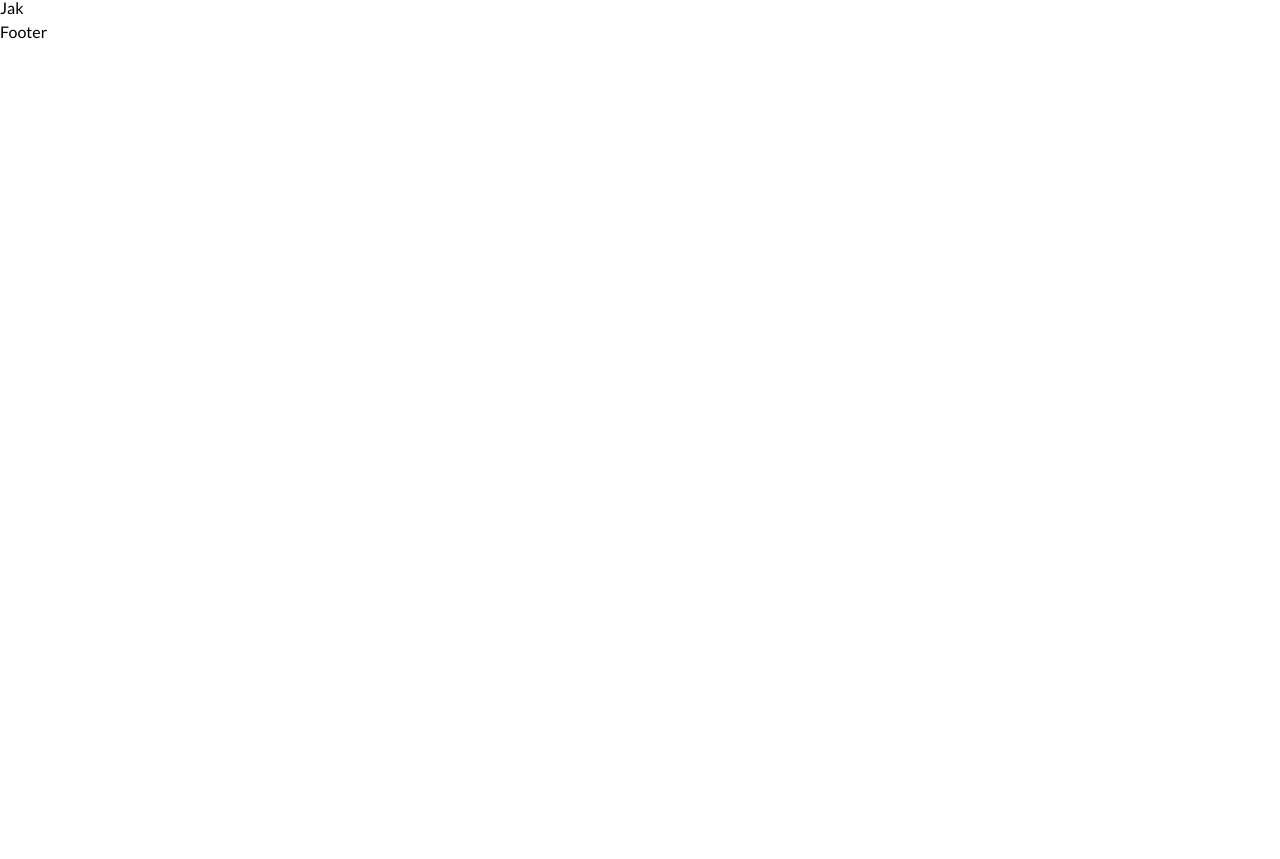
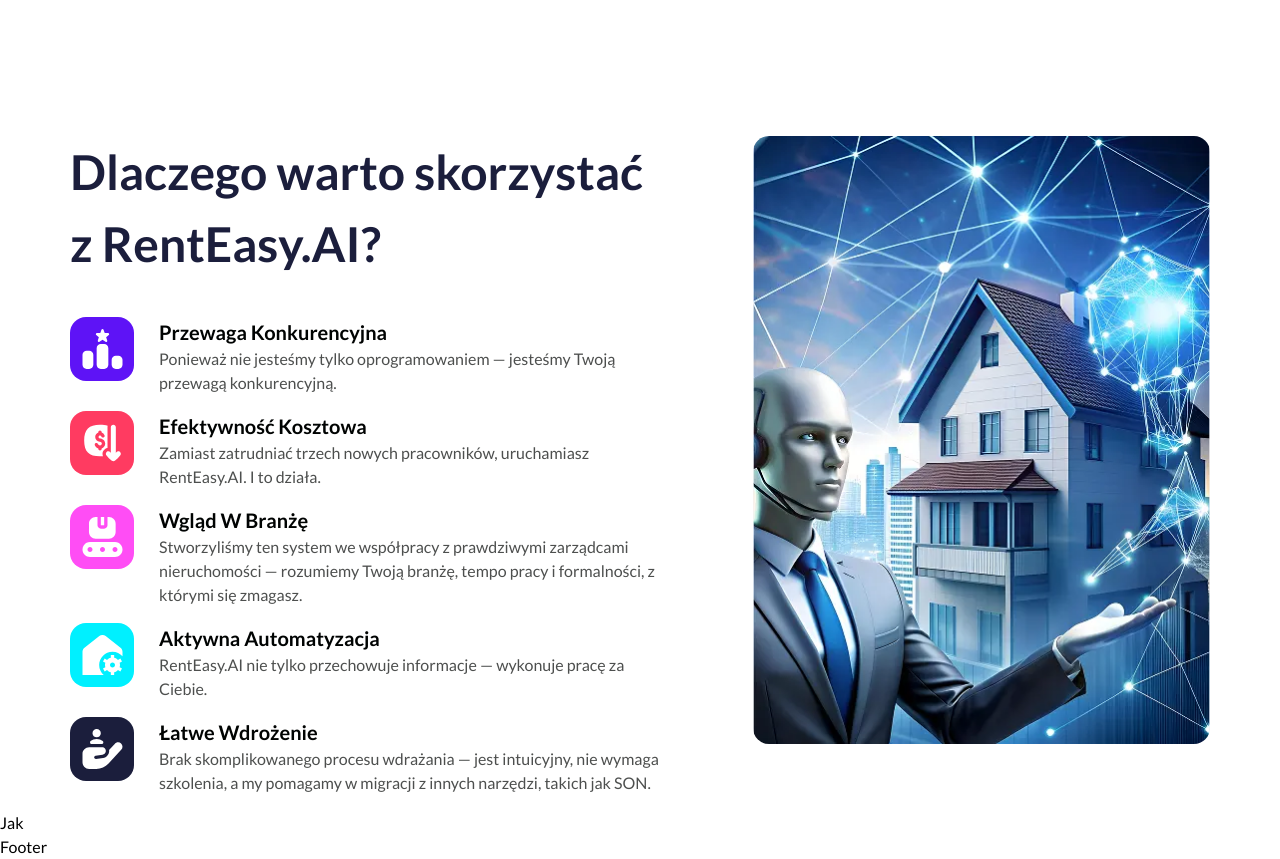
Before and after one commit to Nehaboora033/Test, a React (Vite) app: page / in a window 1280 px wide. Shown: the part 3775-4634 px from the top of the page. Before the commit the page ends 3819 px from the top, so only its background shows below. Built offline with nearby package versions, Linux system fonts and the light colour scheme.

Commit message:
created warto section

```diff
--- a/src/components/Ciebiezrobic.jsx
+++ b/src/components/Ciebiezrobic.jsx
@@ -9,10 +9,9 @@
 
 const Ciebiezrobic = () => {
   return (
-    <div className='max-w-[1164px] mx-auto px-3]'>
+    <div className='max-w-[1164px] mx-auto px-3 mb-[164px]'>
       <div className='max-w-[1140px] bglightpurple rounded-2xl px-[26px] py-[58px] relative'>
         <img src={looking} alt="img" className='absolute top-[-15.6%] left-[40%]'/>
-
         <SubHeading className='text-center mb-[40px]'>Co możemy dla Ciebie zrobić?</SubHeading>
         <div className='grid grid-cols-2 gap-[31px]'>
           {Ciebie_Data.map((item, index) => (
--- a/src/components/Dlaczegowarto.jsx
+++ b/src/components/Dlaczegowarto.jsx
@@ -1,8 +1,39 @@
 import React from 'react'
+import img from '../assets/webp/aiimg.webp'
+import SubHeading from './common/SubHeading'
+import { Warto_Data, Warto_Box_Color } from '../utils/helper'
+import Box from './common/box'
+import Description from './common/Description'
+
 
 const Dlaczegowarto = () => {
   return (
-    <div>Dlaczegowarto</div>
+    <div className='max-w-[1164px] mx-auto px-3'>
+      <div className='max-w-[1140px] '>
+        <div className='flex justify-between '>
+          <div className='max-w-[600px] w-full'>
+            <SubHeading className='mb-[37px]'>Dlaczego warto skorzystać z RentEasy.AI?</SubHeading>
+            {Warto_Data.map((item, index) => (
+              <div className='mb-[16px] flex item-center gap-[25px]' key={index}>
+                <Box
+                  className={'size-[64px] rounded-2xl shrink-0 '}
+                  style={{ backgroundColor: Warto_Box_Color[index] }}
+                >
+                  <item.svg />
+                </Box>
+                <div>
+                  <SubHeading className='!text-[20px] text-[#000302] '>{item.title} </SubHeading>
+                  <Description className={'text-[#4D4F4E]'}>{item.description} </Description>
+                </div>
+              </div>
+            ))}
+          </div>
+          <div className='max-w-[457px] w-full'>
+            <img src={img} alt="img" className='rounded-2xl object-cover' />
+          </div>
+        </div>
+      </div>
+    </div>
   )
 }
 
--- a/src/utils/helper.js
+++ b/src/utils/helper.js
@@ -1,4 +1,4 @@
-import { Ciebiesvg1, Ciebiesvg2, Ciebiesvg3, Ciebiesvg4, Ciebiesvg5, Ciebiesvg6, Dlasvg1, Dlasvg2, Dlasvg3, Dlasvg4, Swipersvg1, Swipersvg2, Swipersvg3, Swipersvg4 } from "./icons"
+import { Ciebiesvg1, Ciebiesvg2, Ciebiesvg3, Ciebiesvg4, Ciebiesvg5, Ciebiesvg6, Dlasvg1, Dlasvg2, Dlasvg3, Dlasvg4, Swipersvg1, Swipersvg2, Swipersvg3, Swipersvg4, Wartosvg1, Wartosvg2, Wartosvg3, Wartosvg4, Wartosvg5 } from "./icons"
 import img1 from '../assets/webp/img1.webp'
 import img2 from '../assets/webp/img2.webp'
 import img3 from '../assets/webp/img3.webp'
@@ -123,33 +123,72 @@
 
 export const Ciebie_Data = [
     {
-        svg:Ciebiesvg1,
+        svg: Ciebiesvg1,
         title: 'Zautomatyzuj windykację i rozliczenia',
         description: 'Pozwól systemowi automatycznie obsługiwać przypomnienia, zawiadomienia prawne i eskalacje do partnerów prawnych.',
     },
     {
-        svg:Ciebiesvg2,
+        svg: Ciebiesvg2,
         title: 'Zminimalizuj błędy ludzkie',
         description: 'Zoe, Twoja inteligentna asystentka, śledzi terminy, dokumenty, płatności i interakcje z najemcami.',
     },
     {
-        svg:Ciebiesvg3,
+        svg: Ciebiesvg3,
         title: 'Usprawnij swoje działania',
         description: 'Od wystawiania ofert i rejestracji nowych klientów po realizację zamówień i fakturowanie — zarządzaj wszystkim z jednej platformy.',
     },
     {
-        svg:Ciebiesvg4,
+        svg: Ciebiesvg4,
         title: 'Oszczędzaj swój czas',
         description: 'Wbudowany menedżer zadań + panel samoobsługi najemcy = mniej połączeń, większa przejrzystość.',
     },
     {
-        svg:Ciebiesvg5,
+        svg: Ciebiesvg5,
         title: 'Zyskaj przewagę konkurencyjną',
         description: 'Ocena najemców, rezerwacje online, integracja inteligentnych zamków, faktury, e-sąd — wszystko w jednym miejscu.',
     },
     {
-        svg:Ciebiesvg6,
+        svg: Ciebiesvg6,
         title: 'Łatwa skalowalność',
         description: 'Dodaj więcej nieruchomości bez zatrudniania dodatkowych pracowników i bez wprowadzania chaosu. RentEasy.AI rozwija się razem z Tobą.',
     },
 ]
+
+export const Warto_Box_Color = [
+    "#5E13F6",
+    "#FF3B61",
+    "#FF4DF5",
+    "#00F0FF",
+    "#1B1E3C",
+]
+
+
+
+
+export const Warto_Data = [
+    {
+        svg: Wartosvg1,
+        title: 'Przewaga Konkurencyjna',
+        description: 'Ponieważ nie jesteśmy tylko oprogramowaniem — jesteśmy Twoją przewagą konkurencyjną.',
+    },
+    {
+        svg: Wartosvg2,
+        title: 'Efektywność Kosztowa',
+        description: 'Zamiast zatrudniać trzech nowych pracowników, uruchamiasz RentEasy.AI. I to działa.',
+    },
+    {
+        svg: Wartosvg3,
+        title: 'Wgląd W Branżę',
+        description: 'Stworzyliśmy ten system we współpracy z prawdziwymi zarządcami nieruchomości — rozumiemy Twoją branżę, tempo pracy i formalności, z którymi się zmagasz.',
+    },
+    {
+        svg: Wartosvg4,
+        title: 'Aktywna Automatyzacja',
+        description: 'RentEasy.AI nie tylko przechowuje informacje — wykonuje pracę za Ciebie.',
+    },
+    {
+        svg: Wartosvg5,
+        title: 'Łatwe Wdrożenie',
+        description: 'Brak skomplikowanego procesu wdrażania — jest intuicyjny, nie wymaga szkolenia, a my pomagamy w migracji z innych narzędzi, takich jak SON.',
+    },
+]
```
